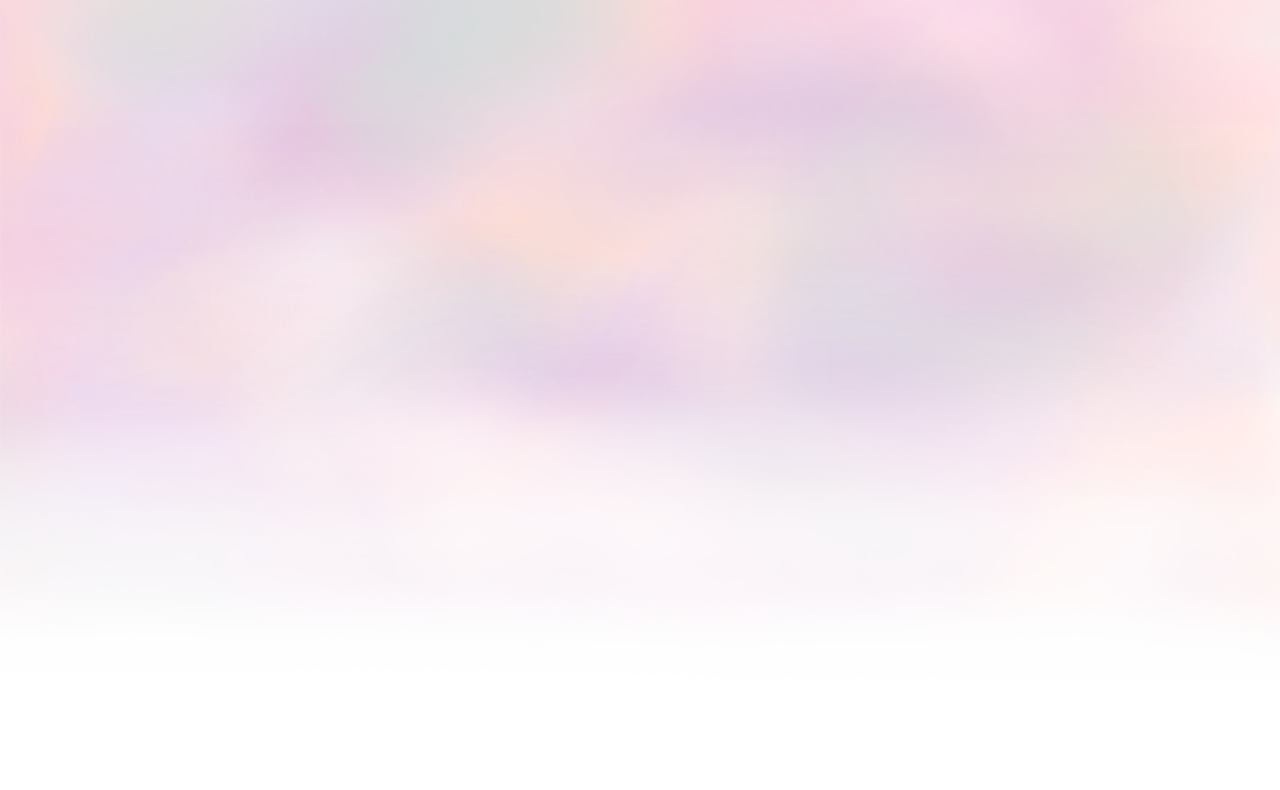
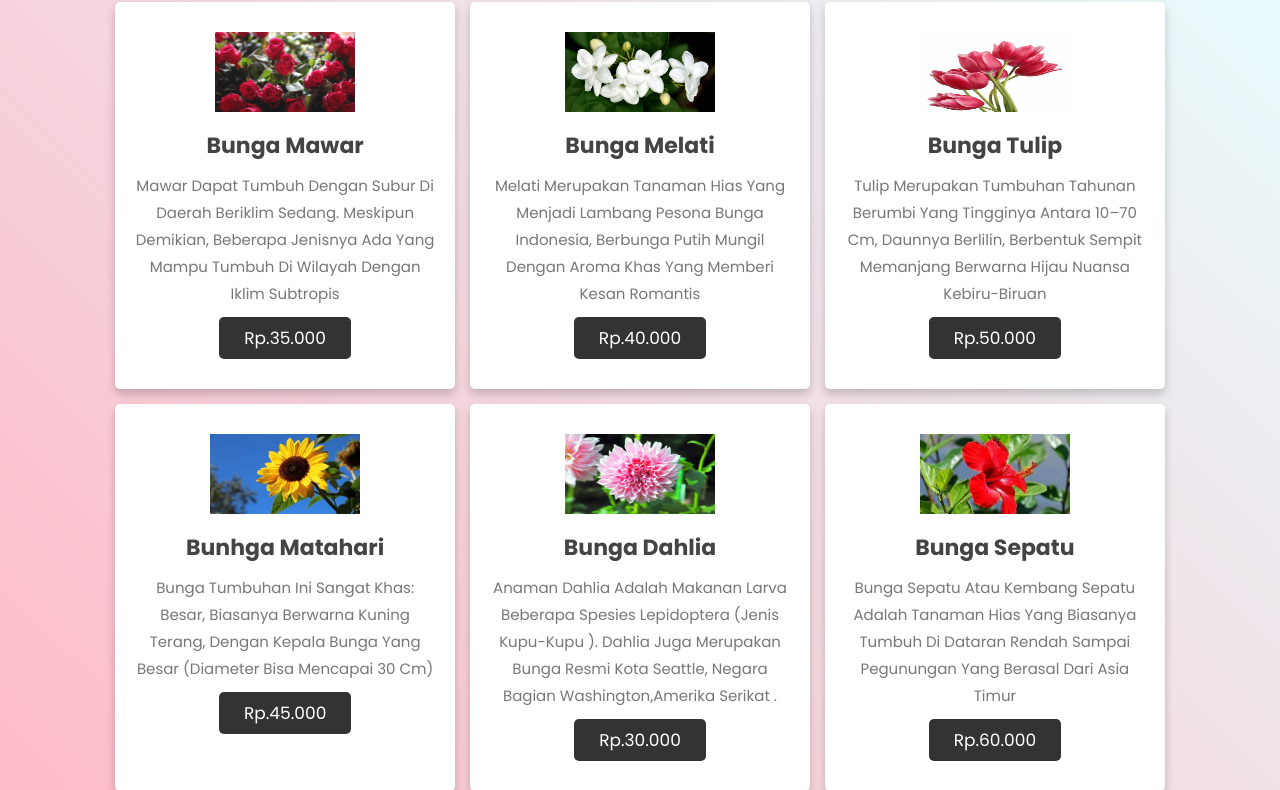
Before and after one commit to putrihsnh/TampilanUasWeb, a plain HTML site: page listbunga.html in a window 1280 px wide. Shown: the part 103-893 px from the top of the page. Before the commit the page ends 800 px from the top, so only its background shows below. Drawn offline with Linux system fonts and the light colour scheme.

Commit message:
update list bunga

```diff
--- a/listbunga.html
+++ b/listbunga.html
@@ -4,15 +4,66 @@
     <meta charset="UTF-8">
     <meta http-equiv="X-UA-Compatible" content="IE=edge">
     <meta name="viewport" content="width=device-width, initial-scale=1.0">
-    <title>Document</title>
+
+    <link rel="stylesheet" href="style.css">
+
 </head>
 <body>
-    <style>
-        body {
-          background-image: url('bground.png') ;
-          background-repeat: no-repeat;
-          background-attachment: fixed;
-          background-size: 100% 100%;
-        }
+
+<div class="container">
+
+    <h1 class="heading">DAFTAR BUNGA</h1>
+
+    <div class="box-container">
+
+        <div class="box">
+            <img src="mawae.jpeg" alt="" height="500px" width="140px" >
+            <h3>Bunga Mawar</h3>
+            <p>Mawar dapat tumbuh dengan subur di daerah beriklim sedang. Meskipun demikian,
+               beberapa jenisnya ada yang mampu tumbuh di wilayah dengan iklim subtropis</p>
+            <a href="#" class="btn">Rp.35.000</a>
+        </div>
+
+        <div class="box">
+            <img src="Bunga Melati.png" alt=""height="500px" width="150px" >
+            <h3>Bunga Melati</h3>
+            <p>Melati merupakan tanaman hias yang menjadi lambang pesona bunga Indonesia,
+            berbunga putih mungil dengan aroma khas yang memberi kesan romantis</p>
+            <a href="#" class="btn">Rp.40.000</a>
+        </div>
+
+        <div class="box">
+            <img src="tulip.jpg" alt=""height="500px" width="150px" >
+            <h3>Bunga Tulip</h3>
+            <p>Tulip merupakan tumbuhan tahunan berumbi yang tingginya antara 10–70 cm, daunnya berlilin,
+                berbentuk sempit memanjang berwarna hijau nuansa kebiru-biruan</p>
+            <a href="#" class="btn">Rp.50.000</a>
+        </div>
+
+        <div class="box">
+            <img src="matahari.jpg" alt=""height="500px" width="150px" >
+            <h3>Bunhga Matahari</h3>
+            <p>Bunga tumbuhan ini sangat khas: besar, biasanya berwarna kuning terang,
+            dengan kepala bunga yang besar (diameter bisa mencapai 30 cm)</p>
+            <a href="#" class="btn">Rp.45.000</a>
+        </div>
+
+        <div class="box">
+            <img src="foto bunga dahlia.jpg" alt=""height="500px" width="150px" >
+            <h3>Bunga Dahlia</h3>
+            <p>anaman dahlia adalah makanan larva beberapa spesies Lepidoptera (jenis kupu-kupu ).
+            Dahlia juga merupakan bunga resmi kota Seattle, negara bagian Washington,Amerika Serikat . </p>
+            <a href="#" class="btn">Rp.30.000</a>
+        </div>
+
+        <div class="box">
+            <img src="sepatu.jpg" alt=""height="500px" width="150px" >
+            <h3>Bunga Sepatu</h3>
+            <p>Bunga sepatu atau kembang sepatu adalah tanaman hias yang
+            biasanya tumbuh di dataran rendah sampai pegunungan yang berasal dari Asia Timur</p>
+            <a href="#" class="btn">Rp.60.000</a>
+        </div>
+    </div>
+</div>
 </body>
 </html>
--- /dev/null
+++ b/style.css
@@ -0,0 +1,80 @@
+@import url('https://fonts.googleapis.com/css2?family=Poppins:wght@100;200;300;400;500;600;700&display=swap');
+
+*{
+    font-family: 'Poppins', sans-serif;
+    margin:0; padding:0;
+    box-sizing: border-box;
+    outline: none; border:none;
+    text-decoration: none;
+    text-transform: capitalize;
+    transition: .2s linear;
+}
+
+.container{
+    background:linear-gradient(45deg, rgb(255,183,197) , rgb(231,254,255));
+    padding:15px 9%;
+    padding-bottom: 100px;
+}
+
+.container .heading{
+    text-align: center;
+    padding-bottom: 15px;
+    color:#fff;
+    text-shadow: 0 5px 10px rgba(0,0,0,.2);
+    font-size: 50px;
+}
+
+.container .box-container{
+    display: grid;
+    grid-template-columns: repeat(auto-fit, minmax(270px, 1fr));
+    gap:15px;
+}
+
+.container .box-container .box{
+    box-shadow: 0 5px 10px rgba(0,0,0,.2);
+    border-radius: 5px;
+    background: #fff;
+    text-align: center;
+    padding:30px 20px;
+}
+
+.container .box-container .box img{
+    height: 80px;
+}
+
+.container .box-container .box h3{
+    color:#444;
+    font-size: 22px;
+    padding:10px 0;
+}
+
+.container .box-container .box p{
+    color:#777;
+    font-size: 15px;
+    line-height: 1.8;
+}
+
+.container .box-container .box .btn{
+    margin-top: 10px;
+    display: inline-block;
+    background:#333;
+    color:#fff;
+    font-size: 17px;
+    border-radius: 5px;
+    padding: 8px 25px;
+}
+
+.container .box-container .box .btn:hover{
+    letter-spacing: 1px;
+}
+
+.container .box-container .box:hover{
+    box-shadow: 0 10px 15px rgba(0,0,0,.3);
+    transform: scale(1.03);
+}
+
+@media (max-width:768px){
+    .container{
+        padding:20px;
+    }
+}
```
Also changed, not shown: Bunga Melati.png (added), baground.jpg (deleted), foto bunga dahlia.jpg (added), matahari.jpg (added), sepatu.jpg (added), tulip.jpg (added).
